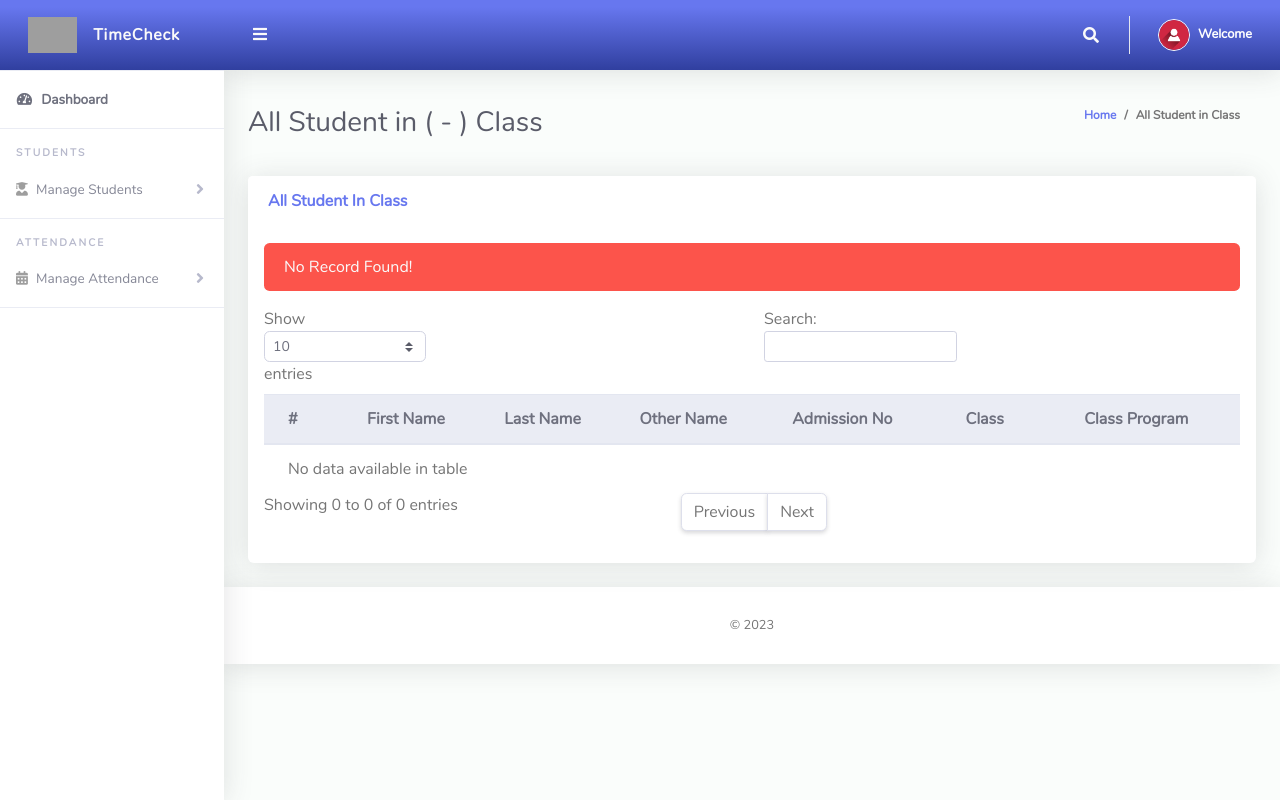
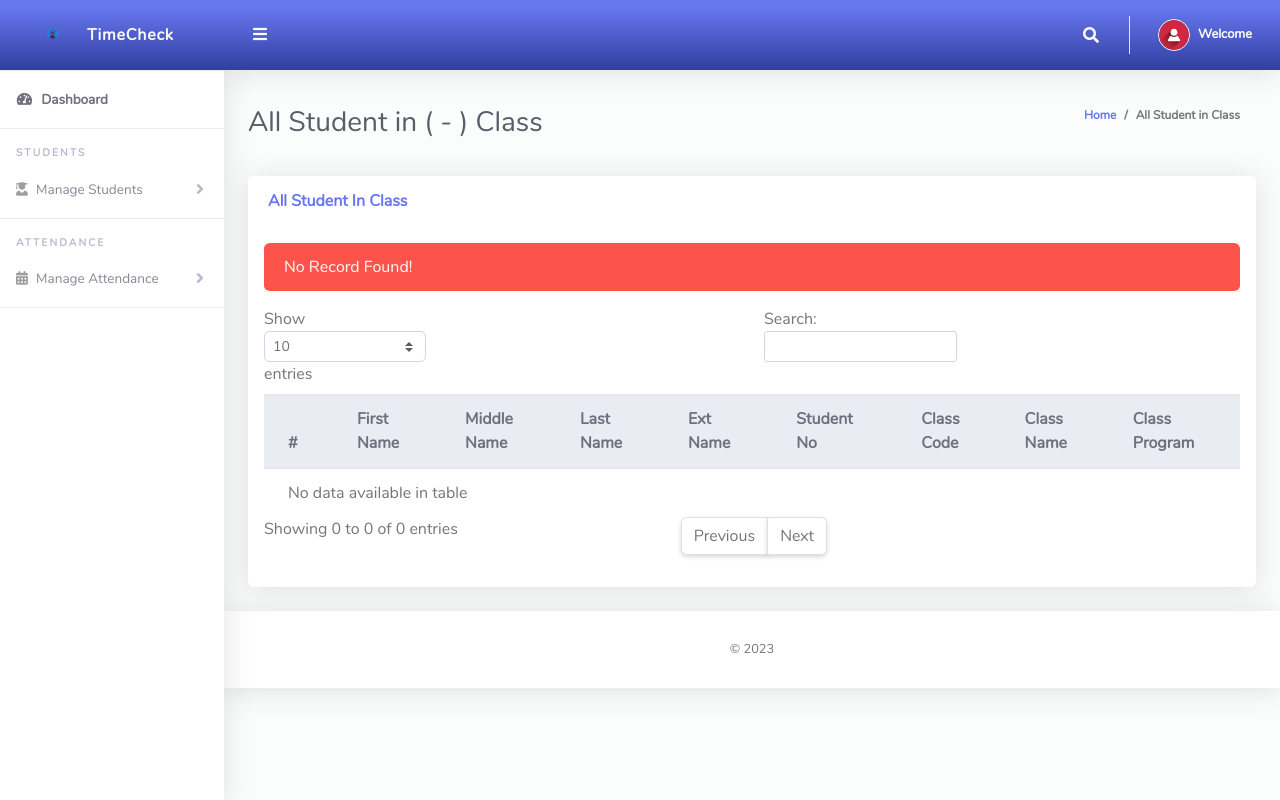
Before and after one commit to PaulDeveloper-404/TimeCheck, a PHP site: page /TimeCheck/ClassTeacher/viewStudents.php in a window 1280 px wide. Run offline with PHP 8.4, Linux system fonts and the light colour scheme; the visitor is signed in with stand-in values (Sample User, id 1); data comes from the database, SQL or seed files in the repository; data that the repository does not hold is empty; grey boxes are pictures that could not be loaded.

Commit message:
revised labels

```diff
--- a/ClassTeacher/Includes/sidebar.php
+++ b/ClassTeacher/Includes/sidebar.php
@@ -1,7 +1,10 @@
+
+
+
  <ul class="navbar-nav sidebar sidebar-light accordion" id="accordionSidebar">
       <a class="sidebar-brand d-flex align-items-center bg-gradient-primary justify-content-center" href="index.php">
-        <div class="sidebar-brand-icon" >
-          <img src="img/logo/attnlg.jpg">
+        <div class="sidebar-brand-icon">
+          <img src="img/time.png">
         </div>
         <div class="sidebar-brand-text mx-3">TimeCheck</div>
       </a>
--- a/ClassTeacher/css/ruang-admin.css
+++ b/ClassTeacher/css/ruang-admin.css
@@ -785,7 +785,8 @@ a:focus {
 }
 
 .sidebar .sidebar-brand .sidebar-brand-icon img {
-  max-height: 2.3rem;
+  max-height: 500px !important;
+  width: 100% !important;
 }
 
 .sidebar hr.sidebar-divider {
--- a/ClassTeacher/downloadRecord.php
+++ b/ClassTeacher/downloadRecord.php
@@ -2,6 +2,9 @@
 error_reporting(0);
 include '../Includes/dbcon.php';
 include '../Includes/session.php';
+// header('Content-Type: application/vnd.ms-excel');
+// header('Content-Disposition: attachment; filename="example.xls"');
+
 
 ?>
         <table border="1">
@@ -14,6 +17,7 @@ include '../Includes/session.php';
                         <th>Ext Name</th>
                         <th>Student No</th>
                         <th>Class Code</th>
+                        <th>Class Name</th>
                         <th>Class Program</th>
                         <th>Quarter</th>
                         <th>Term</th>
@@ -27,7 +31,7 @@ $filename="Attendance list";
 $dateTaken = date("Y-m-d");
 
 $cnt=1;
-$ret = mysqli_query($conn,"SELECT tblattendance.Id,tblattendance.status,tblattendance.dateTimeTaken,tblclass.className,
+$ret = mysqli_query($conn,"SELECT  tblattendance.Id,tblattendance.status,tblattendance.dateTimeTaken,tblclass.className,
         tblclassarms.classArmName,tblsessionterm.sessionName,tblsessionterm.termId,tblterm.termName,
         tblstudents.firstName,tblstudents.lastName,tblstudents.middleName,tblstudents.extName,tblstudents.otherName,tblstudents.admissionNumber
         FROM tblattendance
--- a/ClassTeacher/index.php
+++ b/ClassTeacher/index.php
@@ -3,6 +3,8 @@
 include '../Includes/dbcon.php';
 include '../Includes/session.php';
 
+// header('Content-Type: application/xls');
+// header('Content-Disposition: attachment; filename="file.xls"');
 
     $query = "SELECT tblclass.className,tblclassarms.classArmName
     FROM tblclassteacher
--- a/ClassTeacher/viewAttendance.php
+++ b/ClassTeacher/viewAttendance.php
@@ -87,6 +87,7 @@ include '../Includes/session.php';
                         <th>Last Name</th>
                         <th>Ext Name</th>
                         <th>Student No</th>
+                        <th>Class Code</th>
                         <th>Class Name</th>
                         <th>Class Program</th>
                         <th>Quarter</th>
@@ -123,7 +124,8 @@ include '../Includes/session.php';
                       INNER JOIN tblsessionterm ON tblsessionterm.Id = tblattendance.sessionTermId
                       INNER JOIN tblterm ON tblterm.Id = tblsessionterm.termId
                       INNER JOIN tblstudents ON tblstudents.admissionNumber = tblattendance.admissionNo
-                      where tblattendance.dateTimeTaken = '$dateTaken' and tblattendance.classId = '$_SESSION[classId]' and tblattendance.classArmId = '$_SESSION[classArmId]'";
+                      where tblattendance.dateTimeTaken = '$dateTaken' and tblattendance.classId = '$_SESSION[classId]' and tblattendance.classArmId = '$_SESSION[classArmId]'
+                      ";
                       $rs = $conn->query($query);
                       $num = $rs->num_rows;
                       $sn=0;
--- a/ClassTeacher/viewStudentAttendance.php
+++ b/ClassTeacher/viewStudentAttendance.php
@@ -142,6 +142,7 @@ include '../Includes/session.php';
                         <th>Last Name</th>
                         <th>Ext Name</th>
                         <th>Student No</th>
+                        <th>Class Code</th>
                         <th>Class Name</th>
                         <th>Class Program</th>
                         <th>Quarter</th>
@@ -213,6 +214,8 @@ include '../Includes/session.php';
                       $num = $rs->num_rows;
                       $sn=0;
                       $status="";
+
+
                       if($num > 0)
                       {
                         while ($rows = $rs->fetch_assoc())
@@ -223,7 +226,9 @@ include '../Includes/session.php';
                               <tr>
                                 <td>".$sn."</td>
                                  <td>".$rows['firstName']."</td>
+                                 <td>".$rows['middleName']."</td>
                                 <td>".$rows['lastName']."</td>
+                                <td>".$rows['extName']."</td>
                                 <td>".$rows['otherName']."</td>
                                 <td>".$rows['admissionNumber']."</td>
                                 <td>".$rows['className']."</td>
--- a/ClassTeacher/viewStudents.php
+++ b/ClassTeacher/viewStudents.php
@@ -95,12 +95,14 @@ $query = "SELECT tblclass.className,tblclassarms.classArmName
                   <table class="table align-items-center table-flush table-hover" id="dataTableHover">
                     <thead class="thead-light">
                       <tr>
-                        <th>#</th>
+                      <th>#</th>
                         <th>First Name</th>
+                        <th>Middle Name</th>
                         <th>Last Name</th>
-                        <th>Other Name</th>
-                        <th>Admission No</th>
-                        <th>Class</th>
+                        <th>Ext Name</th>
+                        <th>Student No</th>
+                        <th>Class Code</th>
+                        <th>Class Name</th>
                         <th>Class Program</th>
                       </tr>
                     </thead>
@@ -109,7 +111,7 @@ $query = "SELECT tblclass.className,tblclassarms.classArmName
 
                   <?php
                       $query = "SELECT tblstudents.Id,tblclass.className,tblclassarms.classArmName,tblclassarms.Id AS classArmId,tblstudents.firstName,
-                      tblstudents.lastName,tblstudents.otherName,tblstudents.admissionNumber,tblstudents.dateCreated
+                      tblstudents.lastName,tblstudents.middleName,tblstudents.extName,tblstudents.otherName,tblstudents.admissionNumber,tblstudents.dateCreated
                       FROM tblstudents
                       INNER JOIN tblclass ON tblclass.Id = tblstudents.classId
                       INNER JOIN tblclassarms ON tblclassarms.Id = tblstudents.classArmId
@@ -127,7 +129,9 @@ $query = "SELECT tblclass.className,tblclassarms.classArmName
                               <tr>
                                 <td>".$sn."</td>
                                 <td>".$rows['firstName']."</td>
+                                <td>".$rows['middleName']."</td>
                                 <td>".$rows['lastName']."</td>
+                                <td>".$rows['extName']."</td>
                                 <td>".$rows['otherName']."</td>
                                 <td>".$rows['admissionNumber']."</td>
                                 <td>".$rows['className']."</td>
--- a/index.php
+++ b/index.php
@@ -66,7 +66,7 @@ session_start();
                                         <div class="form-group">
                                             <input type="submit" class="btn btn-success btn-block" value="Login" name="login" />
                                         </div>
-                                            <a href="signup.php" class="btn btn-success btn-block">Signup</a>
+                                            <!-- <a href="signup.php" class="btn btn-success btn-block">Signup</a> -->
                                     </form>
                                     </div >
                                     <?php
```
